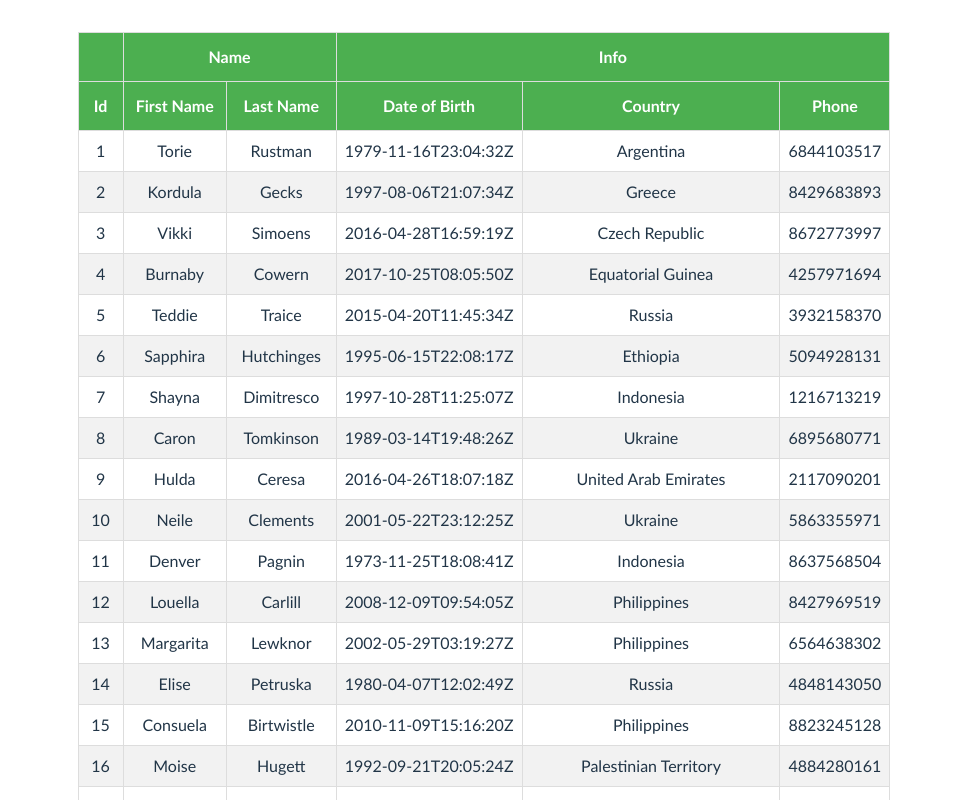
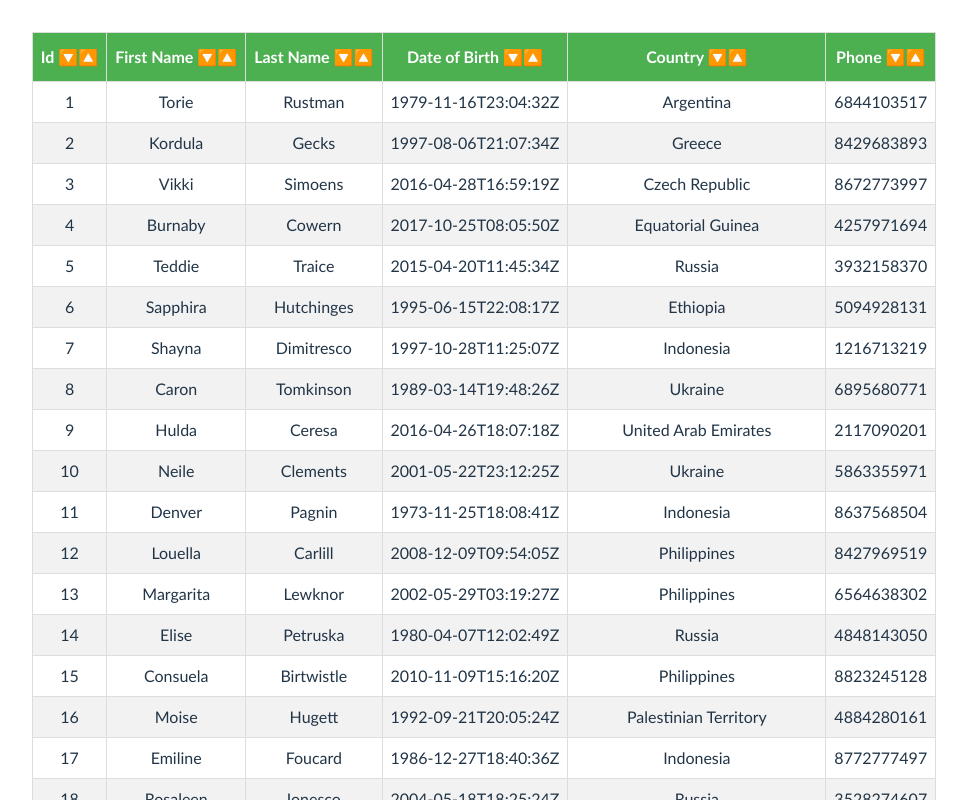
Before and after one commit to NA-Asraful-Khan/REACT_PRACTICE, a React (Vite) app in the folder react-table/: page / in a window 1280 px wide. Shown: the top 800 px of the page, without its empty margins (156-1123 px from the left). Built offline with nearby package versions, Linux system fonts and the light colour scheme.

Commit message:
Sorting Table Done

```diff
--- a/react-table/src/App.jsx
+++ b/react-table/src/App.jsx
@@ -3,13 +3,14 @@ import reactLogo from './assets/react.svg'
 import viteLogo from '/vite.svg'
 import './App.css'
 import { BasicTable } from './componants/BasicTable'
+import { SortingTable } from './componants/SortingTable'
 
 function App() {
   const [count, setCount] = useState(0)
 
   return (
     <>
-      <BasicTable></BasicTable>
+      <SortingTable></SortingTable>
     </>
   )
 }
--- a/react-table/src/componants/BasicTable.jsx
+++ b/react-table/src/componants/BasicTable.jsx
@@ -4,7 +4,7 @@ import MOCK_DATA from './MOCK_DATA.json'
 import { COLUMNS , GROUPED_COLUMNS} from './columns'
 export const BasicTable = () => {
 
-    const columns = useMemo(() => GROUPED_COLUMNS, [])
+    const columns = useMemo(() => COLUMNS, [])
     const data = useMemo(() => MOCK_DATA, [])
 
     const {
--- /dev/null
+++ b/react-table/src/componants/SortingTable.jsx
@@ -0,0 +1,81 @@
+import React, { useMemo, useState } from 'react';
+import { useTable, useSortBy } from 'react-table';
+import MOCK_DATA from './MOCK_DATA.json';
+import { COLUMNS } from './columns';
+
+export const SortingTable = () => {
+    const columns = useMemo(() => COLUMNS, []);
+    const data = useMemo(() => MOCK_DATA, []);
+    const [sortDirection, setSortDirection] = useState('desc');
+
+    const {
+        getTableProps,
+        getTableBodyProps,
+        footerGroups,
+        headerGroups,
+        rows,
+        prepareRow,
+    } = useTable(
+        {
+            columns,
+            data,
+            initialState: {
+                sortBy: [],
+            },
+        },
+        useSortBy
+    );
+
+    const handleSort = (column) => {
+        setSortDirection(prevDirection => prevDirection === 'desc' ? 'asc' : 'desc');
+        column.toggleSortBy(sortDirection === 'desc', false);
+    };
+
+    return (
+        <table {...getTableProps()}>
+            <thead>
+                {headerGroups.map(headerGroup => (
+                    <tr {...headerGroup.getHeaderGroupProps()}>
+                        {headerGroup.headers.map(column => (
+                            <th
+                                {...column.getHeaderProps()}
+                                onClick={() => handleSort(column)}
+                                style={{ cursor: 'pointer' }}
+                            >
+                                {column.render('Header')}
+                                <span>
+                                    {column.isSorted
+                                        ? column.isSortedDesc
+                                            ? ' 🔽'
+                                            : ' 🔼'
+                                        : ' 🔽🔼'}
+                                </span>
+                            </th>
+                        ))}
+                    </tr>
+                ))}
+            </thead>
+            <tbody {...getTableBodyProps()}>
+                {rows.map(row => {
+                    prepareRow(row);
+                    return (
+                        <tr {...row.getRowProps()}>
+                            {row.cells.map(cell => (
+                                <td {...cell.getCellProps()}>{cell.render('Cell')}</td>
+                            ))}
+                        </tr>
+                    );
+                })}
+            </tbody>
+            <tfoot>
+                {footerGroups.map(footerGroup => (
+                    <tr {...footerGroup.getFooterGroupProps()}>
+                        {footerGroup.headers.map(column => (
+                            <td {...column.getFooterProps()}>{column.render('Footer')}</td>
+                        ))}
+                    </tr>
+                ))}
+            </tfoot>
+        </table>
+    );
+};
```
